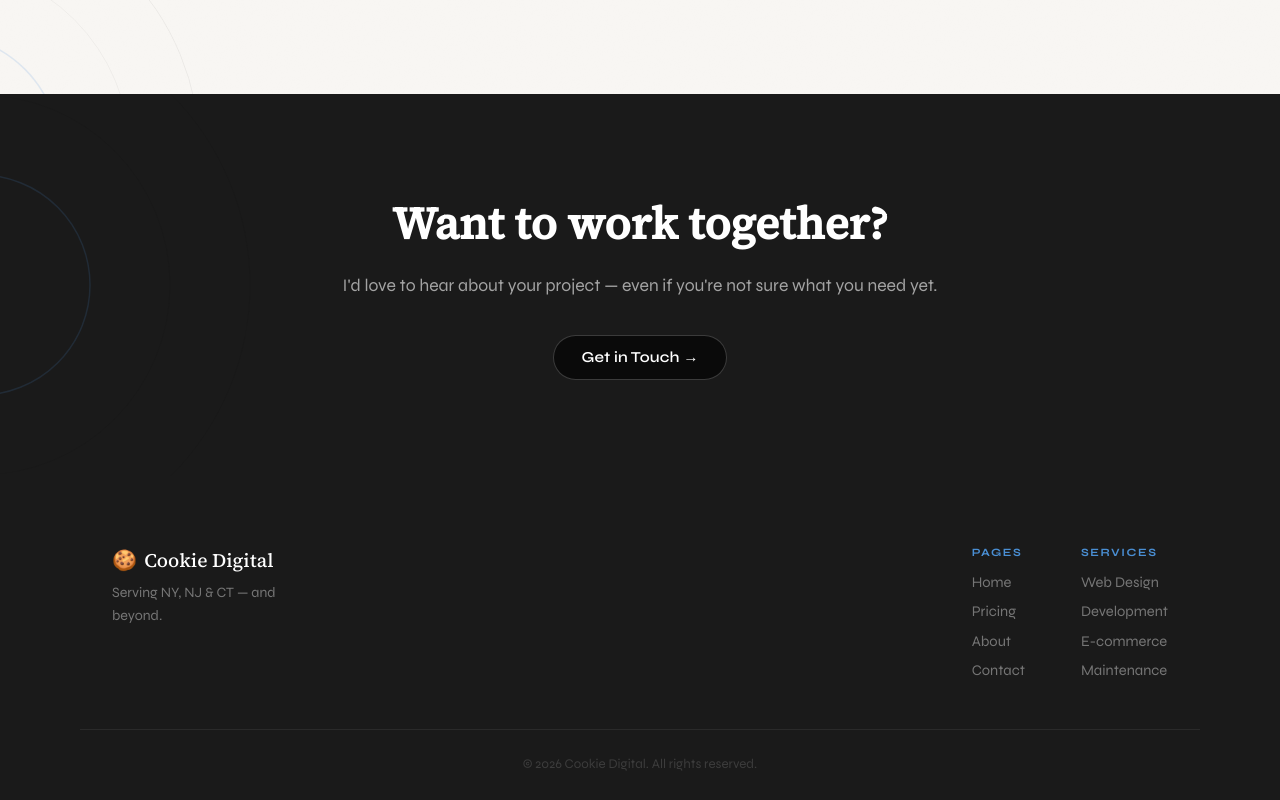
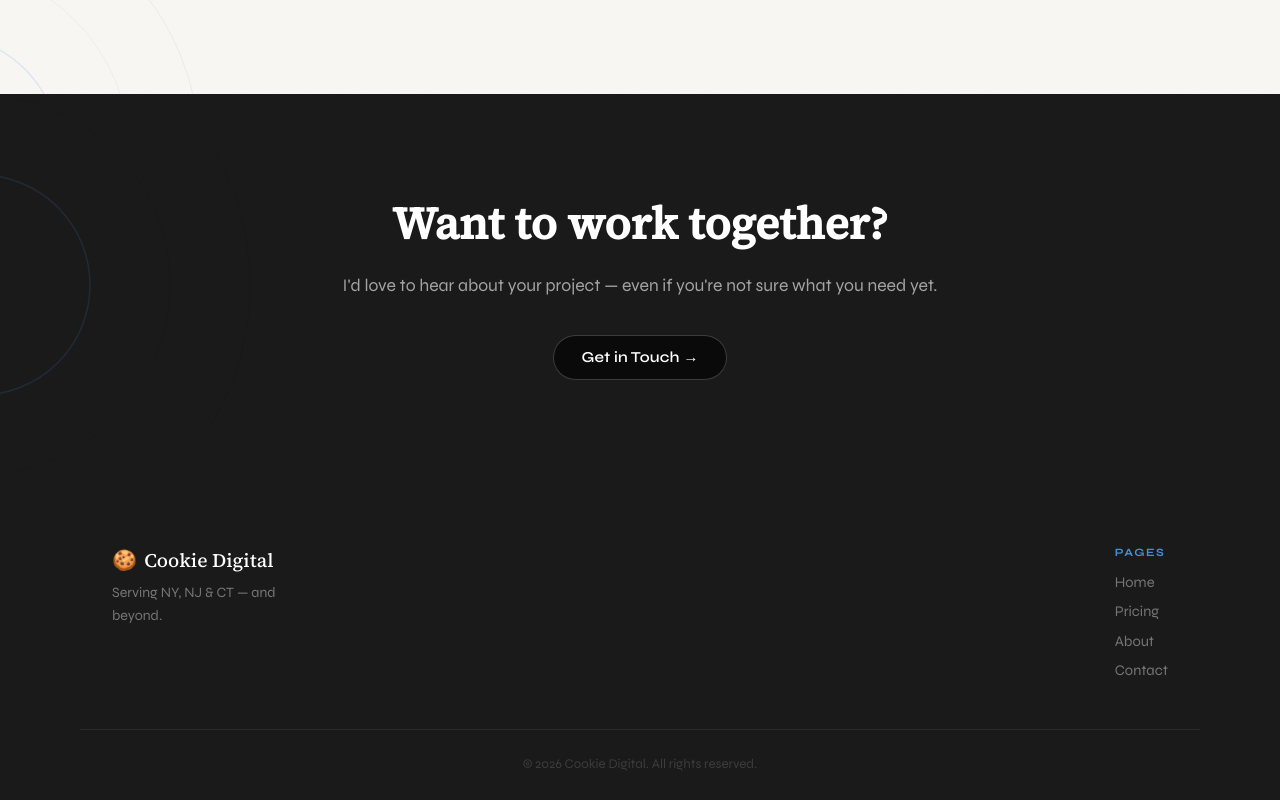
Before and after one commit to cookiedigital0/Cookie-Digital-Webpage, an Eleventy site: page src/about.html in a window 1280 px wide. Shown: the part 2461-3261 px from the top of the page. Built offline with nearby package versions, Linux system fonts and the light colour scheme; Eleventy itself is replaced by a stand-in of ours; files that its build step writes are made by us from their sources; a web font is replaced by a local one.

Commit message:
Remove services footer from about page

```diff
--- a/src/about.html
+++ b/src/about.html
@@ -175,7 +175,7 @@ title: About — Cookie Digital
       </div>
       <div class="footer__links">
         <div class="footer__col"><h4>Pages</h4><a href="/">Home</a><a href="/pricing/">Pricing</a><a href="/about/">About</a><a href="/contact/">Contact</a></div>
-        <div class="footer__col"><h4>Services</h4><a href="#">Web Design</a><a href="#">Development</a><a href="#">E-commerce</a><a href="#">Maintenance</a></div>
+
       </div>
     </div>
     <div class="footer__bottom"><p>© 2026 Cookie Digital. All rights reserved.</p></div>
```
